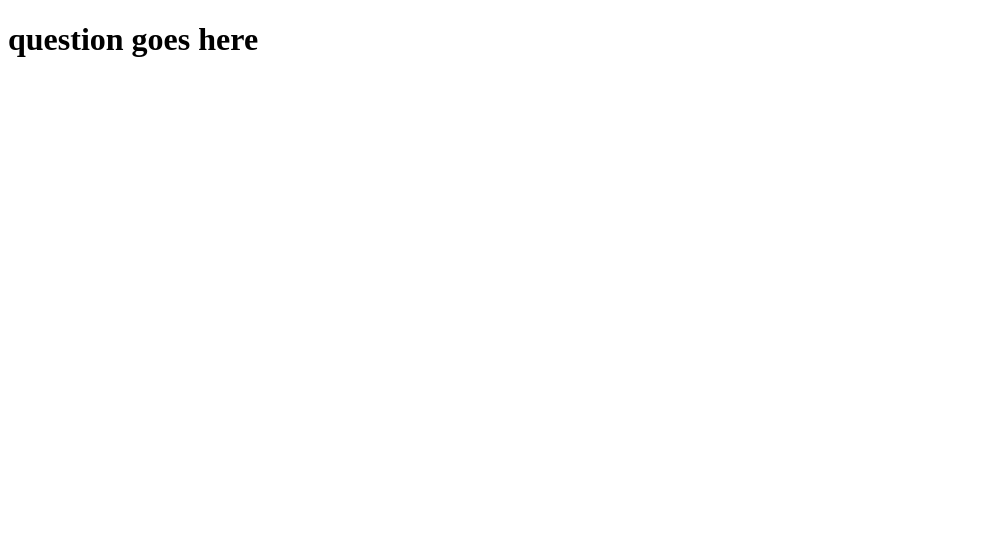
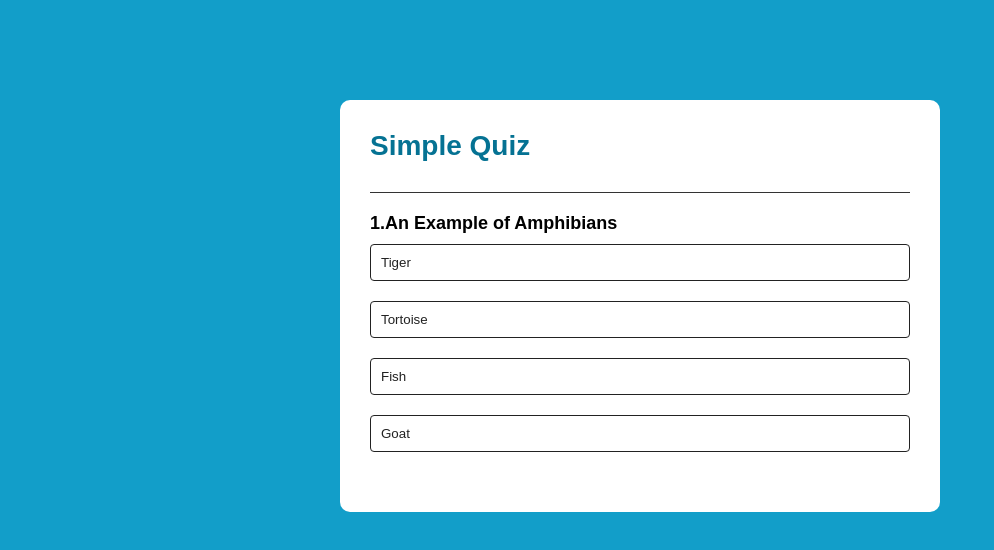
Before and after one commit to Sameer-Shaik91210/QuizAppJS, a plain HTML site: page index.html in a window 1280 px wide. Shown: the whole page, without its empty margins (0-994 px from the left). Drawn offline with Linux system fonts and the light colour scheme.

Commit message:
Done upto selection of answer

```diff
--- a/index.html
+++ b/index.html
@@ -4,10 +4,22 @@
     <meta charset="UTF-8" />
     <meta name="viewport" content="width=device-width, initial-scale=1.0" />
     <title>Quiz App</title>
+    <link rel="stylesheet" href="style.css" />
   </head>
   <body>
-    <div class="App">
-      <h1>question goes here</h1>
+    <div class="app">
+      <h1>Simple Quiz</h1>
+      <div class="quiz">
+        <h2 id="question">Question goes here</h2>
+        <div id="answer-buttons">
+          <button class="btn">Ans 1</button>
+          <button class="btn">Ans 2</button>
+          <button class="btn">Ans 3</button>
+          <button class="btn">Ans 4</button>
+        </div>
+        <button id="next-btn">Next</button>
+      </div>
     </div>
+    <script src="script.js"></script>
   </body>
 </html>
--- a/script.js
+++ b/script.js
@@ -0,0 +1,115 @@
+const questions = [
+  {
+    question: "An Example of Amphibians",
+    answer: [
+      { text: "Tiger", correct: false },
+      { text: "Tortoise", correct: true },
+      { text: "Fish", correct: false },
+      { text: "Goat", correct: false },
+    ],
+  },
+  {
+    question: "An Example of Amphibians",
+    answer: [
+      { text: "Tiger", correct: false },
+      { text: "Tortoise", correct: true },
+      { text: "Fish", correct: false },
+      { text: "Goat", correct: false },
+    ],
+  },
+  {
+    question: "An Example of Amphibians",
+    answer: [
+      { text: "Tiger", correct: false },
+      { text: "Tortoise", correct: true },
+      { text: "Fish", correct: false },
+      { text: "Goat", correct: false },
+    ],
+  },
+  {
+    question: "An Example of Amphibians",
+    answer: [
+      { text: "Tiger", correct: false },
+      { text: "Tortoise", correct: true },
+      { text: "Fish", correct: false },
+      { text: "Goat", correct: false },
+    ],
+  },
+  {
+    question: "An Example of Amphibians",
+    answer: [
+      { text: "Tiger", correct: false },
+      { text: "Tortoise", correct: true },
+      { text: "Fish", correct: false },
+      { text: "Goat", correct: false },
+    ],
+  },
+  {
+    question: "An Example of Amphibians",
+    answer: [
+      { text: "Tiger", correct: false },
+      { text: "Tortoise", correct: true },
+      { text: "Fish", correct: false },
+      { text: "Goat", correct: false },
+    ],
+  },
+];
+
+const queTag = document.getElementById("question");
+const ansBtns = document.getElementById("answer-buttons");
+const nextBtn = document.getElementById("next-btn");
+
+let questionIndex = 0;
+let score = 0;
+
+function startQuiz() {
+  resetQuestion();
+  if (questionIndex === questions.length - 1) {
+    //all questions are attempted
+    displayScoreCard();
+    return;
+  }
+  queTag.innerHTML =
+    questionIndex + 1 + "." + questions[questionIndex].question;
+  //use forEach loop to print answers
+  questions[questionIndex].answer.forEach((option) => {
+    let opt = document.createElement("button");
+    opt.classList.add("btn");
+    opt.innerHTML = option.text;
+    if (option.correct) {
+      opt.dataset.correct = option.correct;
+    }
+    opt.addEventListener("click", selectAns);
+    ansBtns.appendChild(opt);
+  });
+  //   nextBtn.style.display = "block";
+}
+startQuiz();
+
+function resetQuestion() {
+  nextBtn.style.display = "none";
+  ansBtns.innerHTML = "";
+}
+nextBtn.addEventListener("click", () => {
+  questionIndex = questionIndex + 1;
+  startQuiz();
+});
+
+function displayScoreCard() {
+  queTag.innerHTML = "Score is :10";
+}
+function selectAns(e) {
+  const selectedBtn = e.target;
+  const isCorrect = selectedBtn.dataset.correct;
+  if (isCorrect) {
+    selectedBtn.classList.add("correct");
+  } else {
+    selectedBtn.classList.add("incorrect");
+  }
+  nextBtn.style.display = "block";
+  Array.from(ansBtns.children).forEach((btn) => {
+    if (btn.dataset.correct) {
+      btn.classList.add("correct");
+    }
+  });
+}
--- a/style.css
+++ b/style.css
@@ -4,3 +4,67 @@
   font-family: "Poppins", sans-serif;
   box-sizing: border-box;
 }
+body {
+  background: #129ec9;
+}
+.app {
+  background: #fff;
+  width: 90%;
+  max-width: 600px;
+  margin: 100px auto 0;
+  border-radius: 10px;
+  padding: 30px;
+}
+
+.app h1 {
+  font-size: 28px;
+  font-weight: 600;
+  color: #057293;
+  border-bottom: 1px solid #333;
+  padding-bottom: 30px;
+}
+.quiz {
+  padding: 20px 0;
+}
+.quiz h2 {
+  font-size: 18px;
+  color: #000;
+  font-weight: 600;
+}
+.btn {
+  width: 100%;
+  background: #fff;
+  color: #222;
+  font-weight: 500;
+  border: 1px solid #222;
+  padding: 10px;
+  margin: 10px 0;
+  text-align: left;
+  border-radius: 4px;
+  cursor: pointer;
+  transition: all 0.3s;
+}
+.btn:hover {
+  background: #057293;
+  color: #fff;
+}
+#next-btn {
+  background: #057293;
+  color: #fff;
+  padding: 10px;
+  border: 0;
+  border-radius: 5px;
+  width: 150px;
+  font-weight: 500;
+  margin: 20px auto 0;
+  display: block;
+  cursor: pointer;
+}
+.correct {
+  background: #03ad25;
+  color: #fff;
+}
+.incorrect {
+  background: #df2c1c;
+  color: #fff;
+}
```
